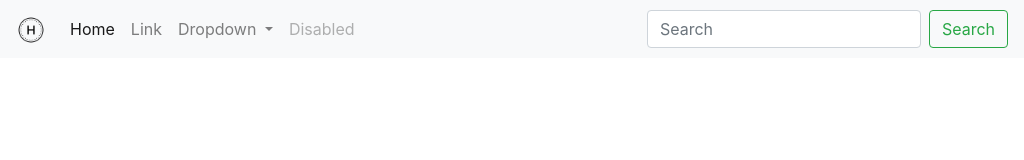
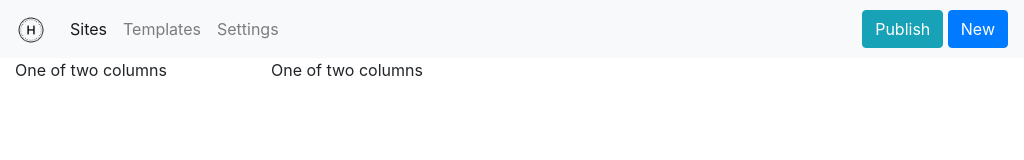
Before and after one commit to geoscope/halo-app, an Electron app: page src/index.html in a window 1024 px wide. Drawn offline with Linux system fonts and the light colour scheme.

Commit message:
WIP - main screen

```diff
--- a/src/index.html
+++ b/src/index.html
@@ -14,45 +14,47 @@
     </head>
 
     <body>
+        <!-- NAVIGATION -->
         <nav class="navbar navbar-expand-lg navbar-light bg-light">
             <a class="navbar-brand" href="#">
-            <img src="img/icons8-circled-h-80.png" width="30" height="30" alt="">
+                <img src="img/icons8-circled-h-80.png" width="30" height="30" alt="Halo" tabindex="0">
             </a>
             <button class="navbar-toggler" type="button" data-toggle="collapse" data-target="#navbarSupportedContent"
                 aria-controls="navbarSupportedContent" aria-expanded="false" aria-label="Toggle navigation">
                 <span class="navbar-toggler-icon"></span>
             </button>
-
             <div class="collapse navbar-collapse" id="navbarSupportedContent">
                 <ul class="navbar-nav mr-auto">
                     <li class="nav-item active">
-                    <a class="nav-link" href="#">Home <span class="sr-only">(current)</span></a>
+                        <a class="nav-link" href="#">Sites</a>
                     </li>
                     <li class="nav-item">
-                    <a class="nav-link" href="#">Link</a>
-                </li>
-                <li class="nav-item dropdown">
-                    <a class="nav-link dropdown-toggle" href="#" id="navbarDropdown" role="button"
-                        data-toggle="dropdown" aria-haspopup="true" aria-expanded="false">
-                        Dropdown
-                    </a>
-                    <div class="dropdown-menu" aria-labelledby="navbarDropdown">
-                        <a class="dropdown-item" href="#">Action</a>
-                        <a class="dropdown-item" href="#">Another action</a>
-                        <div class="dropdown-divider"></div>
-                        <a class="dropdown-item" href="#">Something else here</a>
-                    </div>
+                        <a class="nav-link" href="#">Templates</a>
                     </li>
                     <li class="nav-item">
-                    <a class="nav-link disabled" href="#" tabindex="-1" aria-disabled="true">Disabled</a>
+                        <a class="nav-link" href="#">Settings</a>
                     </li>
                 </ul>
                 <form class="form-inline my-2 my-lg-0">
-                <input class="form-control mr-sm-2" type="search" placeholder="Search" aria-label="Search">
-                <button class="btn btn-outline-success my-2 my-sm-0" type="submit">Search</button>
+                    <button class="btn btn-info my-2 my-sm-0" type="button">Publish</button>
+                    &nbsp;
+                    <button class="btn btn-primary my-2 my-sm-0" type="button">New</button>
                 </form>
             </div>
         </nav>
+
+        <!-- SPLIT CONTAINER -->
+        <div class="container-fluid">
+            <div class="row">
+                <div class="col-3">
+                    One of two columns
+                </div>
+                <div class="col-9">
+                    One of two columns
+                </div>
+            </div>
+        </div>
+
 
         <script src="js/jquery-3.4.1.slim.min.js"></script>
         <script src="js/popper.min.js"></script>
```
Also changed, not shown: src/index.ts (+4 -3 lines). Lines whose indentation alone changed are shown as unchanged.
